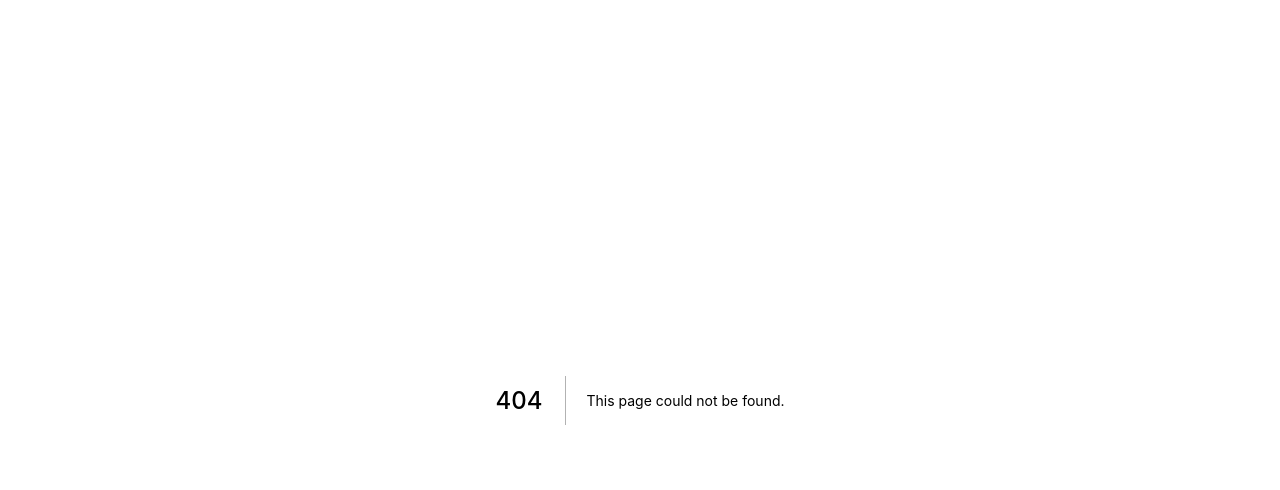
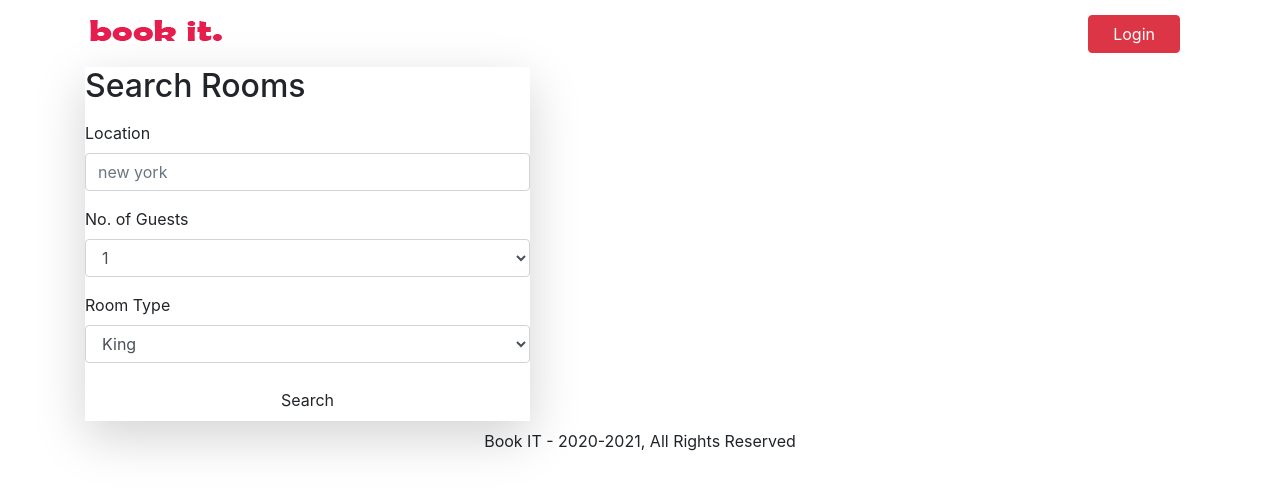
Before and after one commit to JoeffreyChaucer/bookit, a Next.js app: page /search in a window 1280 px wide. Before the commit this address had no page. Shown: the top 490 px of the page. Built offline with nearby package versions, Linux system fonts and the light colour scheme.

Commit message:
Added pagination, search on frontend

```diff
--- /dev/null
+++ b/components/Search.js
@@ -0,0 +1,84 @@
+import { useState } from "react";
+import { useRouter } from "next/router";
+
+const Search = () => {
+  const [location, setLocation] = useState("");
+  const [guests, setGuests] = useState("");
+  const [category, setCategory] = useState("");
+
+  const router = useRouter();
+
+  const submitHandler = (e) => {
+    e.preventDefault();
+    if (location.trim()) {
+      let link = `/?location=${location}`;
+
+      if (guests) link = link.concat(`&guestCapacity=${guests}`);
+      if (category) link = link.concat(`&category=${category}`);
+
+      router.push(link);
+    } else {
+      router.push("/");
+    }
+  };
+  return (
+    <div className="container container-fluid">
+      <div className="row wrapper">
+        <div className="col-10 col-lg-5">
+          <form className="shadow-lg" onSubmit={submitHandler}>
+            <h2 className="mb-3">Search Rooms</h2>
+            <div className="form-group">
+              <label for="location_field">Location</label>
+              <input
+                type="text"
+                className="form-control"
+                id="location_field"
+                placeholder="new york"
+                value={location}
+                onChange={(e) => setLocation(e.target.value)}
+              />
+            </div>
+
+            <div class="form-group">
+              <label for="guest_field">No. of Guests</label>
+              <select
+                class="form-control"
+                id="guest_field"
+                value={guests}
+                onChange={(e) => setGuests(e.target.value)}
+              >
+                {[1, 2, 3, 4, 5, 6].map((num) => (
+                  <option key={num} value={num}>
+                    {num}
+                  </option>
+                ))}
+              </select>
+            </div>
+
+            <div class="form-group">
+              <label for="room_type_field">Room Type</label>
+              <select
+                class="form-control"
+                id="room_type_field"
+                value={category}
+                onChange={(e) => setCategory(e.target.value)}
+              >
+                {["King", "Single", "Twins"].map((category) => (
+                  <option key={category} value={category}>
+                    {category}
+                  </option>
+                ))}
+              </select>
+            </div>
+
+            <button type="submit" className="btn btn-block py-2">
+              Search
+            </button>
+          </form>
+        </div>
+      </div>
+    </div>
+  );
+};
+
+export default Search;
--- a/package.json
+++ b/package.json
@@ -19,6 +19,7 @@
     "react": "17.0.2",
     "react-bootstrap": "^2.0.1",
     "react-dom": "17.0.2",
+    "react-js-pagination": "^3.0.3",
     "react-redux": "^7.2.6",
     "react-toastify": "^8.0.3",
     "redux": "^4.1.1",
--- /dev/null
+++ b/pages/search.js
@@ -0,0 +1,10 @@
+import Search from "../components/Search";
+import Layout from "../components/layout/Layout";
+
+export default function SearchPage() {
+  return (
+    <Layout title="Search Rooms">
+      <Search />
+    </Layout>
+  );
+}
```
Also changed, not shown: components/Home.js (+46 -5 lines), pages/index.js (+9 -6 lines), redux/actions/roomActions.js (+9 -2 lines), 1 other file (tests, documents, lock files or other folders).
